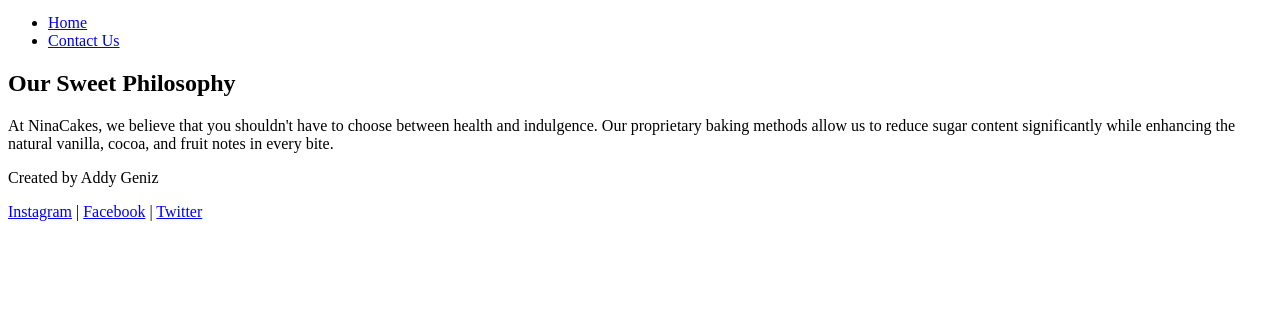
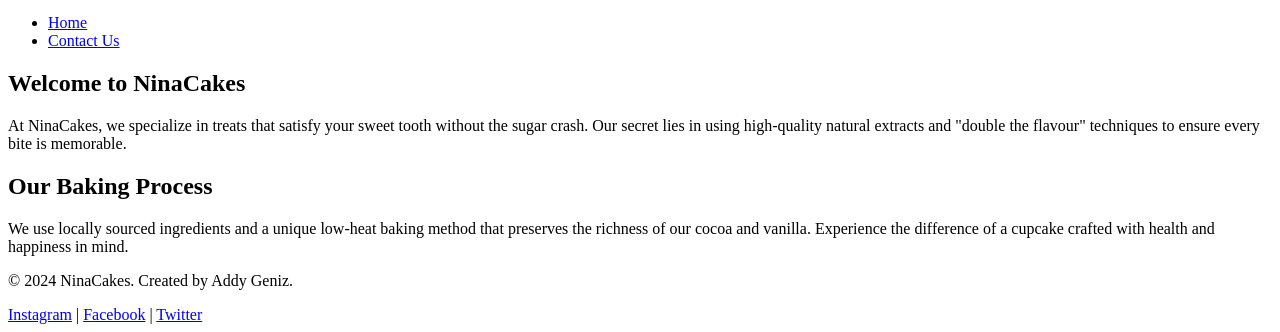
Before and after one commit to Addygeniz/lab-5-creating-an-interactive-webpage, a plain HTML site: page index.html in a window 1280 px wide. Shown: the part 496-828 px from the top of the page. Before the commit the page ends 800 px from the top, so only its background shows below. Drawn offline with Linux system fonts and the light colour scheme; files that its build step writes are made by us from their sources.

Commit message:
home second section added

```diff
--- a/index.html
+++ b/index.html
@@ -21,17 +21,20 @@
 
     <main>
         <section>
-            <h2>Our Sweet Philosophy</h2>
-            <p>At NinaCakes, we believe that you shouldn't have to choose between health and indulgence. Our proprietary baking methods allow us to reduce sugar content significantly while enhancing the natural vanilla, cocoa, and fruit notes in every bite.</p>
+            <h2>Welcome to NinaCakes</h2>
+            <p>At NinaCakes, we specialize in treats that satisfy your sweet tooth without the sugar crash. Our secret lies in using high-quality natural extracts and "double the flavour" techniques to ensure every bite is memorable.</p>
+        </section>
+        <section>
+            <h2>Our Baking Process</h2>
+            <p>We use locally sourced ingredients and a unique low-heat baking method that preserves the richness of our cocoa and vanilla. Experience the difference of a cupcake crafted with health and happiness in mind.</p>
         </section>
     </main>
 
     <Footer>
-        <p>Created by Addy Geniz</p>
-        <div class="socials">
+        <p>&copy; 2024 NinaCakes. Created by Addy Geniz.</p>
+        <nav>
             <a href="#">Instagram</a> | <a href="#">Facebook</a> | <a href="#">Twitter</a>
-        </div>
+        </nav>
     </Footer>
-
 </body>
 </html>
```
Also changed, not shown: contact.html (+22 -0 lines).
